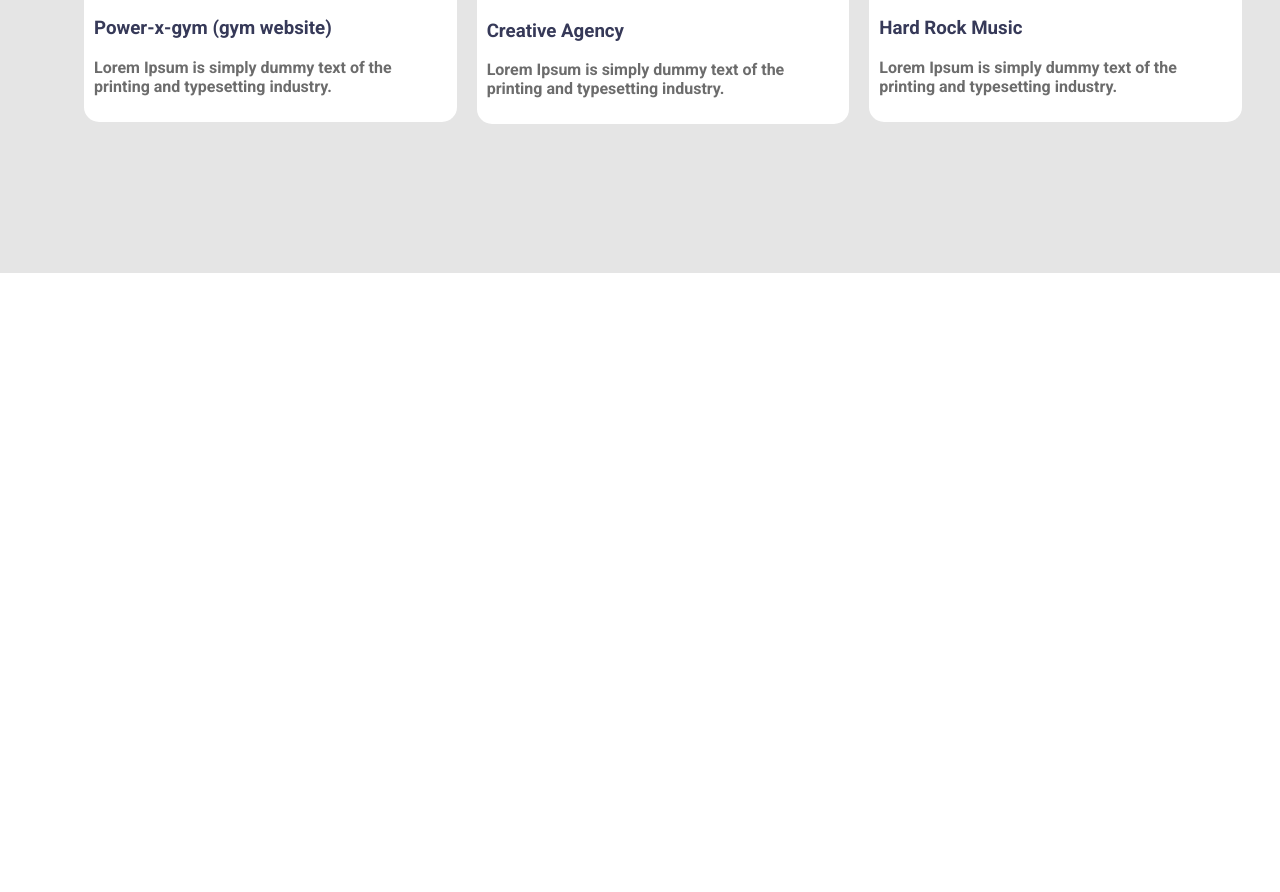
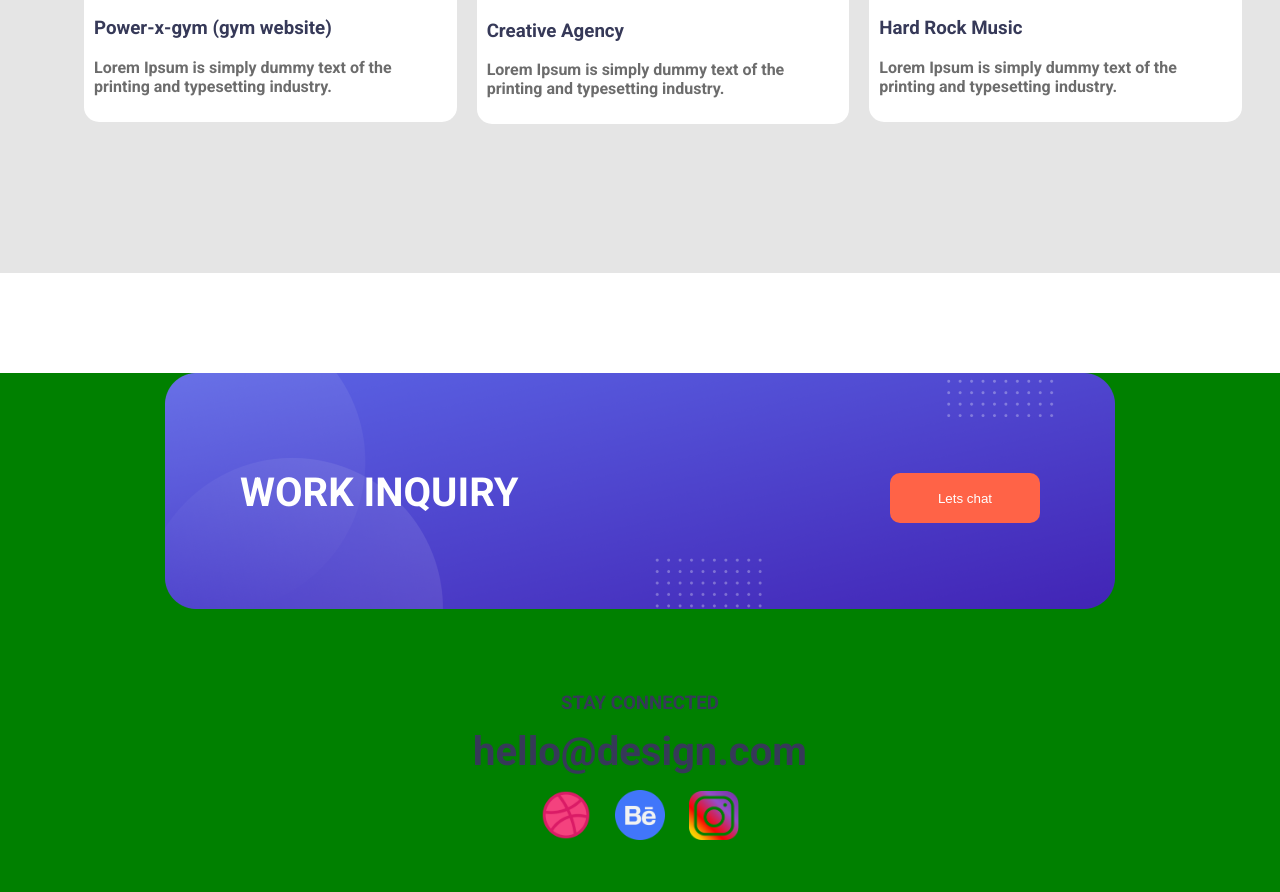
Before and after one commit to amirul-bd/portfolio-assignment01, a plain HTML site: page index.html in a window 1280 px wide. Shown: the part 1600-2492 px from the top of the page. Before the commit the page ends 1873 px from the top, so only its background shows below. Drawn offline with Linux system fonts and the light colour scheme.

Commit message:
icon section end

```diff
--- a/index.html
+++ b/index.html
@@ -1,5 +1,6 @@
 <!DOCTYPE html>
 <html lang="en">
+
 <head>
     <meta charset="UTF-8">
     <meta http-equiv="X-UA-Compatible" content="IE=edge">
@@ -9,6 +10,7 @@
     <link rel="preconnect" href="https://fonts.gstatic.com">
     <link href="https://fonts.googleapis.com/css2?family=Roboto:wght@700&display=swap" rel="stylesheet">
 </head>
+
 <body>
     <section class="banner-section">
         <div class="half-section half-margin">
@@ -27,7 +29,9 @@
         </div>
         <div class="half-section ">
             <h2>About</h2>
-            <p>Lorem Ipsum is simply dummy text of the printing and typesetting industry. Lorem Ipsum has been the industry's standard dummy text ever since the 1500s, when an unknown printer took a galley of type and scrambled it to make a type specimen book.</p>
+            <p>Lorem Ipsum is simply dummy text of the printing and typesetting industry. Lorem Ipsum has been the
+                industry's standard dummy text ever since the 1500s, when an unknown printer took a galley of type and
+                scrambled it to make a type specimen book.</p>
             <button class="hire-button">&#10515; Download CV</button>
         </div>
     </section>
@@ -51,5 +55,22 @@
             </div>
         </div>
     </section>
+    <section class="inquiry-section">
+        <div class="chat-section">
+            <h2>Work Inquiry</h2>
+            <button class="chat-button">Lets chat</button>
+        </div>
+        <div class="icon-section">
+            <h3>Stay connected</h3>
+            <h2>hello@design.com</h2>
+            <div class="social-icons">
+                <img src="icons/icon1.png" alt="">
+                <img src="icons/icon2.png" alt="">
+                <img src="icons/icon3.png" alt="">
+            </div>
+        </div>
+
+    </section>
 </body>
+
 </html>
--- a/style.css
+++ b/style.css
@@ -90,5 +90,48 @@ p{
 
 .working-zone{
     padding-left: 5%;
+}
 
+.inquiry-section{
+    background-color: green;
 }
+.chat-section{
+    background-image: url(images/inquiry.png);
+    background-repeat: no-repeat;
+    width: 950px;
+    margin: 0 auto;
+    height: 300px;
+    margin-top: 100px;
+}
+.chat-section h2{
+    float: left;
+    margin:100px 0 0 75px;
+    text-transform: uppercase;
+    color: white;
+}
+.chat-button{
+    float: right;
+    background-color: tomato;
+    height: 50px;
+    width: 150px;
+    border-radius: 10px;
+    border: 0;
+    color: white;
+    margin:100px 75px 0 0;
+}
+.icon-section{
+    margin: 0 auto;
+    height: 200px;
+    text-align: center;
+}
+.icon-section h3{
+    color: #363958;
+    text-transform: uppercase;
+}
+.icon-section h2{
+    line-height: 10px;
+}
+.social-icons img{
+    width: 50px;
+    padding: 0 10px;
+}
```
Also changed, not shown: icons/icon1.png (added), icons/icon2.png (added), icons/icon3.png (added), images/inquiry.png (added).
